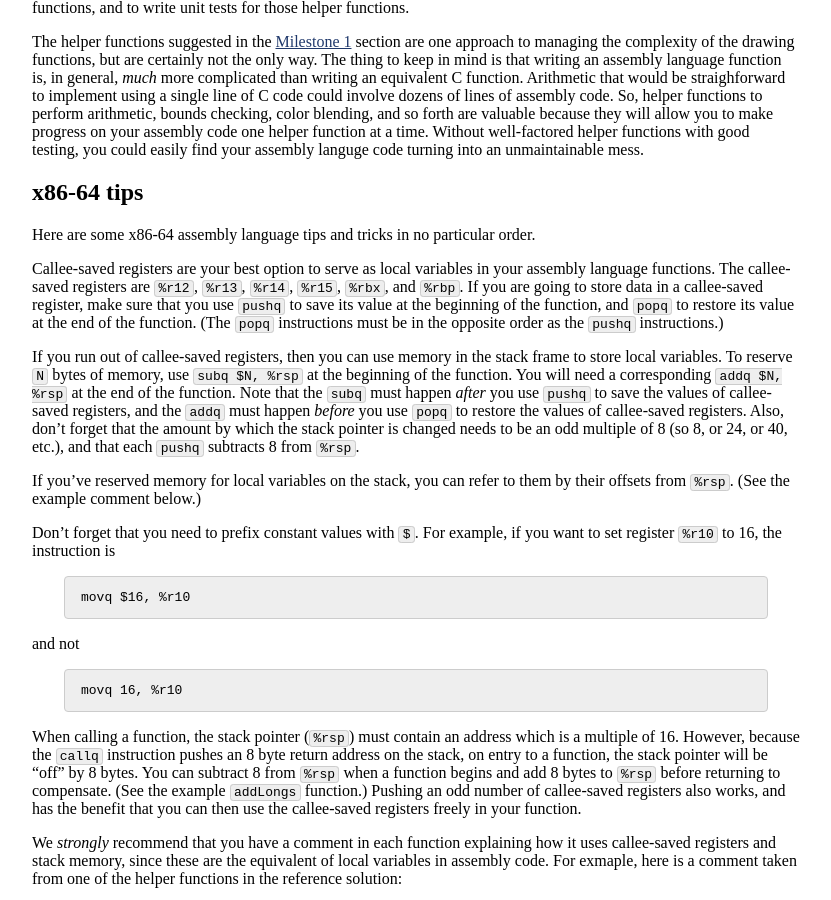
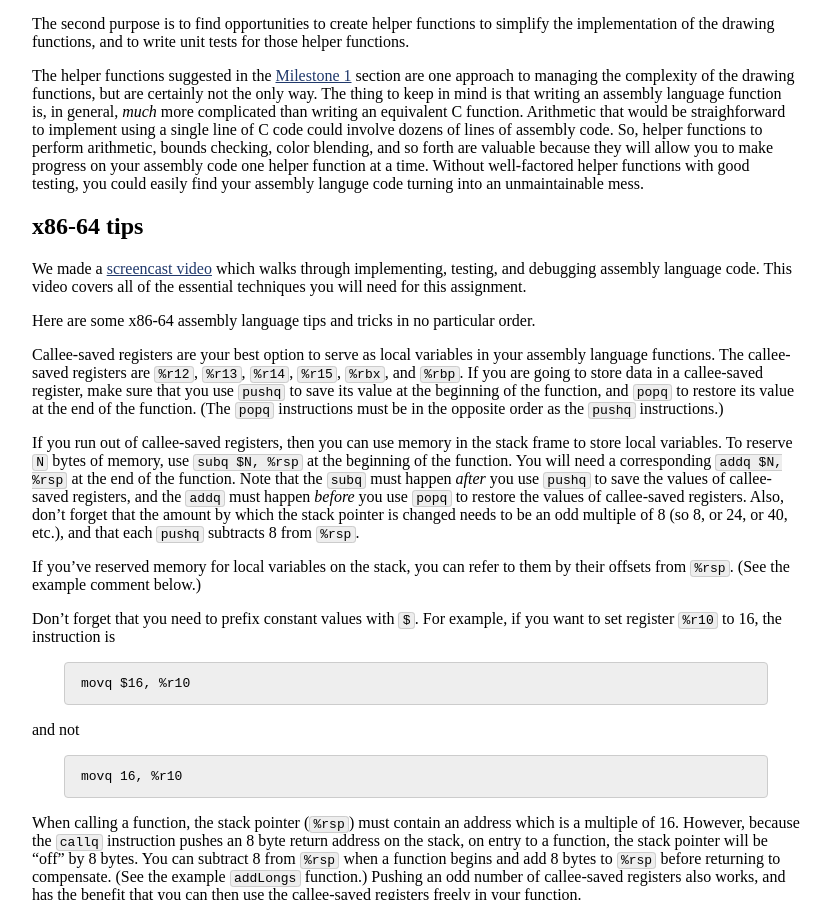
Before and after one commit to jhucsf/fall2022, a Jekyll site: the page built from assign/assign02.md, in a window 1280 px wide and 900 px high, scrolled down 6407 px. Shown: the whole window, without its empty margins (224-1055 px from the left). Built offline with Jekyll 4.4.1, drawn with Linux system fonts in a browser that asks for light colours; formulas are drawn with MathJax 3; some of the changed text lies outside the part shown.

Commit message:
added link to assembly language screencast video

```diff
--- a/assign/assign02.md
+++ b/assign/assign02.md
@@ -10,6 +10,9 @@ title: "Assignment 2: Drawing functions"
 * Milestone 3 due Thurs Sept Oct 6th by 11pm
 
 This is a pair assignment, so you may work with one partner.
+
+*Update 9/22*: Added a link to the [Assembly language demo](https://jh.hosted.panopto.com/Panopto/Pages/Viewer.aspx?id=4b406360-7fbc-4875-b2e4-af1800e8286b)
+screencast video to the [x86-64 tips](#x86-64-tips) section.
 
 ## Overview
 
@@ -443,6 +446,11 @@ easily find your assembly languge code turning into an unmaintainable mess.
 
 ## x86-64 tips
 
+We made a [screencast video](https://jh.hosted.panopto.com/Panopto/Pages/Viewer.aspx?id=4b406360-7fbc-4875-b2e4-af1800e8286b)
+which walks through implementing, testing, and debugging assembly language
+code. This video covers all of the essential techniques you will
+need for this assignment.
+
 Here are some x86-64 assembly language tips and tricks in no particular order.
 
 Callee-saved registers are your best option to serve as local variables
```
Also changed, not shown: index.md (+3 -0 lines).
